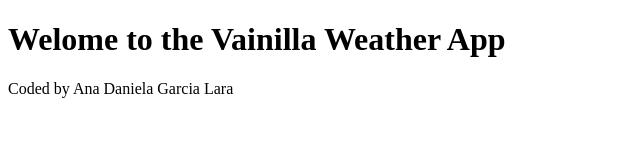
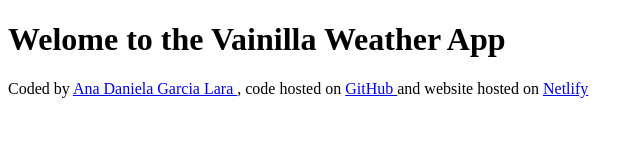
Before and after one commit to AnaDany98/Vainilla-Weather-Search, a plain HTML site: page index.html in a window 1280 px wide. Shown: the whole page, without its empty margins (0-643 px from the left). Drawn offline with Linux system fonts and the light colour scheme.

Commit message:
Added Footer and links

```diff
--- a/index.html
+++ b/index.html
@@ -8,7 +8,18 @@
 <body>
     <h1>Welome to the Vainilla Weather App </h1>
     <footer>
-        Coded by Ana Daniela Garcia Lara
+        Coded by
+        <a href="https://github.com/AnaDany98" target="_blank">
+            Ana Daniela Garcia Lara
+        </a>
+        , code hosted on
+        <a href="https://github.com/AnaDany98/Vainilla-Weather-Search" target="_blank">
+            GitHub
+        </a>
+        and website hosted on
+        <a href="https://vainilla-weather-app.netlify.app/" target="_blank">
+            Netlify
+        </a>
     </footer>
 </body>
 </html>
```
